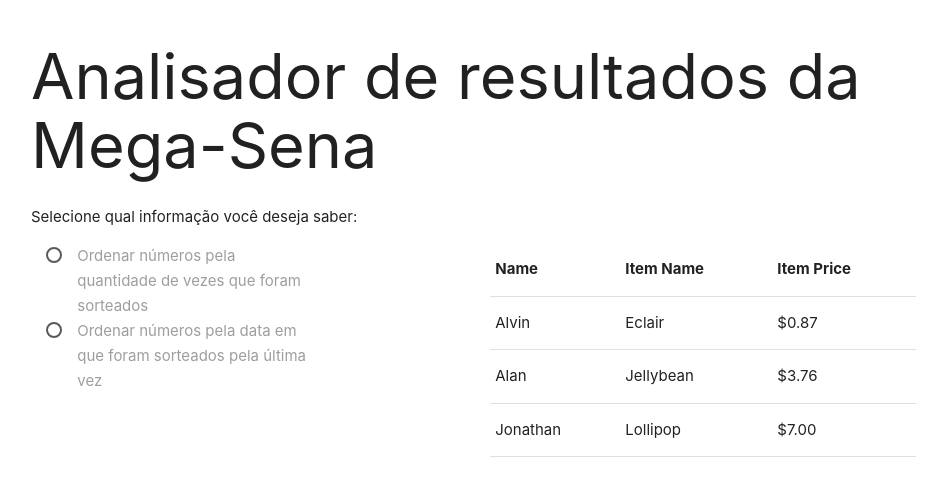
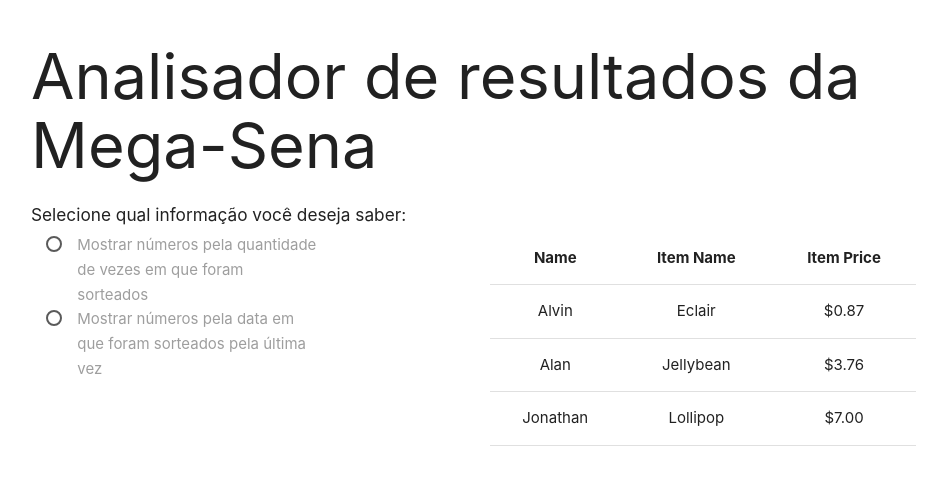
Before and after one commit to igorp-lopes/nextjs-MegaSena-Analisador, a React (Create React App) app: page / in a window 1280 px wide. Shown: the top 496 px of the page, without its empty margins (161-1108 px from the left). Built offline with nearby package versions, Linux system fonts and the light colour scheme.

Commit message:
Criado componente de radio button funcional

```diff
--- a/src/App.js
+++ b/src/App.js
@@ -1,13 +1,25 @@
-import React from 'react';
+import React, { useState } from 'react';
 import DataTable from './components/DataTable/DataTable';
 import AnalisysSelectors from './components/Selectors/AnalisysSelectors';
 
 export default function App() {
+  // State variables
+
+  const [selectedRadio, setSelectedRadio] = useState('');
+
+  const handleRadioChange = (event) => {
+    console.log(`Estado 'selectedRadio': ${event.target.value}`);
+    setSelectedRadio(event.target.value);
+  };
+
   return (
     <div className="container">
       <h1>Analisador de resultados da Mega-Sena</h1>
       <div className="row">
-        <AnalisysSelectors></AnalisysSelectors>
+        <AnalisysSelectors
+          selectedRadio={selectedRadio}
+          onChangeRadio={handleRadioChange}
+        ></AnalisysSelectors>
         <DataTable></DataTable>
       </div>
     </div>
--- a/src/components/DataTable/DataTable.js
+++ b/src/components/DataTable/DataTable.js
@@ -3,7 +3,7 @@
 export default function DataTable() {
   return (
     <div className=" right col s6">
-      <table>
+      <table className="highlight centered">
         <thead>
           <tr>
             <th>Name</th>
--- a/src/components/Selectors/AnalisysSelectors.js
+++ b/src/components/Selectors/AnalisysSelectors.js
@@ -1,15 +1,29 @@
 import React from 'react';
-import RecurrencyAnalisysSelector from './RecurrencyAnalisysSelector';
-import DateAnalisysSelector from './DateAnalisysSelector';
+import RadioButton from './RadioButton';
 
-export default function AnalisysSelectors() {
+export default function AnalisysSelectors({ selectedRadio, onChangeRadio }) {
+  const handleRadioChange = onChangeRadio;
+
   return (
     <div>
-      <p>Selecione qual informação você deseja saber:</p>
+      <h6>Selecione qual informação você deseja saber:</h6>
       <div className="left col s4">
         <form action="#">
-          <RecurrencyAnalisysSelector></RecurrencyAnalisysSelector>
-          <DateAnalisysSelector></DateAnalisysSelector>
+          <RadioButton
+            changed={handleRadioChange}
+            id="1"
+            label="Mostrar números pela quantidade de vezes em que foram sorteados"
+            value="RecurrencySelector"
+            isSelected={selectedRadio === 'RecurrencySelector'}
+          ></RadioButton>
+
+          <RadioButton
+            changed={handleRadioChange}
+            id="2"
+            label="Mostrar números pela data em que foram sorteados pela última vez"
+            value="DateSelector"
+            isSelected={selectedRadio === 'DateSelector'}
+          ></RadioButton>
         </form>
       </div>
     </div>
--- a/src/components/Selectors/DateAnalisysSelector.js
+++ /dev/null
@@ -1,12 +0,0 @@
-import React from 'react';
-
-export default function DateAnalisysSelector() {
-  return (
-    <label>
-      <input className="with-gap" name="AnalisysType" type="radio" />
-      <span>
-        Ordenar números pela data em que foram sorteados pela última vez
-      </span>
-    </label>
-  );
-}
--- /dev/null
+++ b/src/components/Selectors/RadioButton.js
@@ -0,0 +1,19 @@
+import React from 'react';
+
+export default function RadioButton({ id, changed, value, isSelected, label }) {
+  return (
+    <div>
+      <label>
+        <input
+          className="with-gap"
+          id={id}
+          onChange={changed}
+          value={value}
+          type="radio"
+          checked={isSelected}
+        />
+        <span>{label}</span>
+      </label>
+    </div>
+  );
+}
--- a/src/components/Selectors/RecurrencyAnalisysSelector.js
+++ /dev/null
@@ -1,10 +0,0 @@
-import React from 'react';
-
-export default function RecurrencyAnalisysSelector() {
-  return (
-    <label>
-      <input className="with-gap" name="AnalisysType" type="radio" />
-      <span>Ordenar números pela quantidade de vezes que foram sorteados</span>
-    </label>
-  );
-}
```
